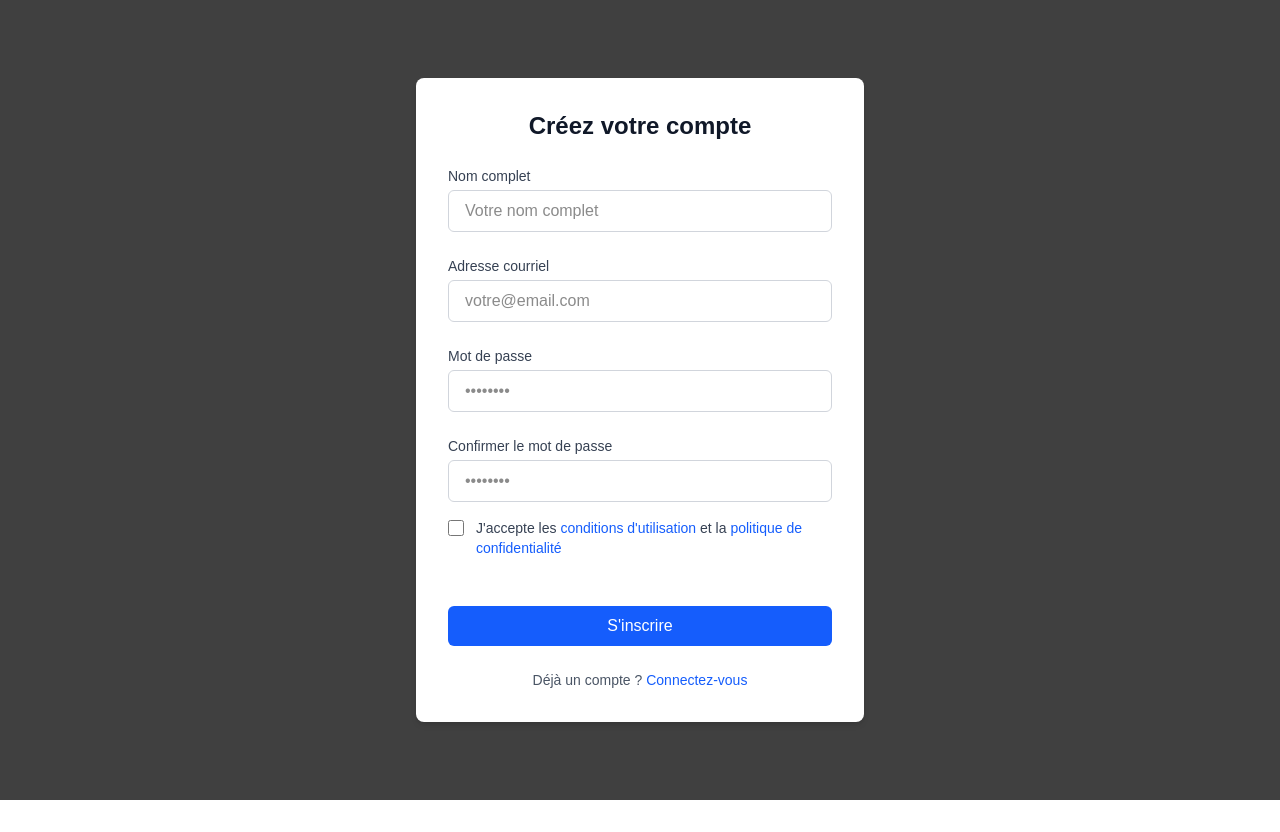
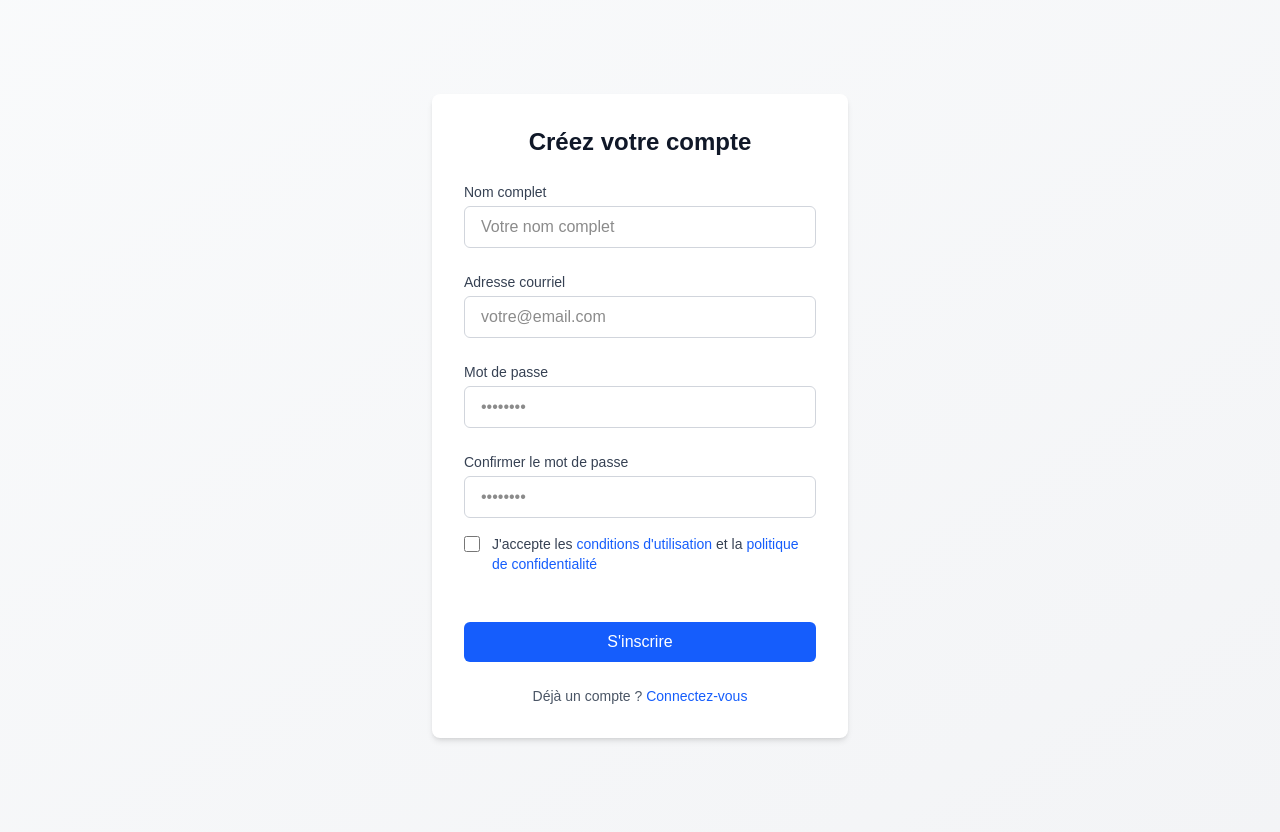
Before and after one commit to BaronFrancois/cyna-vitrine, a Next.js app: page /register in a window 1280 px wide. Before the commit the page ends 800 px from the top, so only its background shows below. Built offline with nearby package versions, Linux system fonts and the light colour scheme.

Commit message:
Correctif login et register

```diff
--- a/src/app/login/page.tsx
+++ b/src/app/login/page.tsx
@@ -3,6 +3,7 @@
 // Importations des dépendances nécessaires
 import React, { useState } from 'react';
 import { useRouter } from 'next/navigation';
+import AppLayoutRegLog from '@/layout/AppLayoutRegLog';
 
 // Interface pour typer les données du formulaire
 interface FormData {
@@ -128,8 +129,9 @@ export default function Login() {
   };
 
   return (
-    // {/* Conteneur principal centré verticalement et horizontalement */}
-    <div className="min-h-screen flex items-center justify-center bg-gray-50 py-12 px-4 sm:px-6 lg:px-8">
+    <AppLayoutRegLog>
+      {/* Conteneur principal centré verticalement et horizontalement */}
+      <div className="min-h-screen flex items-center justify-center py-12 px-4 sm:px-6 lg:px-8">
         {/* Carte du formulaire avec ombre et espacement */}
         <div className="max-w-md w-full space-y-8 bg-white p-8 rounded-lg shadow-md">
           {/* En-tête du formulaire */}
@@ -237,5 +239,6 @@ export default function Login() {
           </div>
         </div>
       </div>
+    </AppLayoutRegLog>
   );
 }
--- a/src/app/register/page.tsx
+++ b/src/app/register/page.tsx
@@ -1,5 +1,7 @@
 "use client";
 
+import AppLayout from "@/layout/AppLayout";
+import AppLayoutRegLog from "@/layout/AppLayoutRegLog";
 import Link from "next/link";
 import { useState, ChangeEvent, FormEvent } from "react";
 
@@ -174,8 +176,9 @@ export default function Register() {
   };
 
   return (
-    // {/* Conteneur principal avec fond gris foncé et centrage vertical/horizontal */}
-    <div className="min-h-screen bg-neutral-700 flex items-center justify-center p-4">
+    <AppLayoutRegLog>
+      {/* Conteneur principal avec fond gris foncé et centrage vertical/horizontal */}
+      <div className="min-h-screen flex items-center justify-center p-4">
         {/* Carte blanche du formulaire avec ombre et espacement */}
         <div className="w-full max-w-md bg-white rounded-lg shadow-md p-8">
           {/* En-tête du formulaire */}
@@ -196,8 +199,7 @@ export default function Register() {
                 name="name"
                 value={formData.name}
                 onChange={handleChange}
-              className={`w-full px-4 py-2 border ${
-                errors.name ? 'border-red-500' : 'border-gray-300'
+                className={`w-full px-4 py-2 border ${errors.name ? 'border-red-500' : 'border-gray-300'
                   } rounded-md focus:ring-2 focus:ring-blue-500 focus:border-transparent`}
                 placeholder="Votre nom complet"
               />
@@ -215,8 +217,7 @@ export default function Register() {
                 name="email"
                 value={formData.email}
                 onChange={handleChange}
-              className={`w-full px-4 py-2 border ${
-                errors.email ? 'border-red-500' : 'border-gray-300'
+                className={`w-full px-4 py-2 border ${errors.email ? 'border-red-500' : 'border-gray-300'
                   } rounded-md focus:ring-2 focus:ring-blue-500 focus:border-transparent`}
                 placeholder="votre@email.com"
               />
@@ -234,8 +235,7 @@ export default function Register() {
                 name="password"
                 value={formData.password}
                 onChange={handleChange}
-              className={`w-full px-4 py-2 border ${
-                errors.password ? 'border-red-500' : 'border-gray-300'
+                className={`w-full px-4 py-2 border ${errors.password ? 'border-red-500' : 'border-gray-300'
                   } rounded-md focus:ring-2 focus:ring-blue-500 focus:border-transparent`}
                 placeholder="••••••••"
               />
@@ -276,8 +276,7 @@ export default function Register() {
                 name="confirmPassword"
                 value={formData.confirmPassword}
                 onChange={handleChange}
-              className={`w-full px-4 py-2 border ${
-                errors.confirmPassword ? 'border-red-500' : 'border-gray-300'
+                className={`w-full px-4 py-2 border ${errors.confirmPassword ? 'border-red-500' : 'border-gray-300'
                   } rounded-md focus:ring-2 focus:ring-blue-500 focus:border-transparent`}
                 placeholder="••••••••"
                 required
@@ -319,8 +318,7 @@ export default function Register() {
             <button
               type="submit"
               disabled={isSubmitting}
-            className={`w-full bg-blue-600 text-white py-2 px-4 rounded-md hover:bg-blue-700 focus:outline-none focus:ring-2 focus:ring-blue-500 focus:ring-offset-2 mt-6 ${
-              isSubmitting ? 'opacity-70 cursor-not-allowed' : ''
+              className={`w-full bg-blue-600 text-white py-2 px-4 rounded-md hover:bg-blue-700 focus:outline-none focus:ring-2 focus:ring-blue-500 focus:ring-offset-2 mt-6 ${isSubmitting ? 'opacity-70 cursor-not-allowed' : ''
                 }`}
             >
               {isSubmitting ? 'Inscription en cours...' : "S'inscrire"}
@@ -338,5 +336,6 @@ export default function Register() {
           </div>
         </div>
       </div>
+    </AppLayoutRegLog>
   );
 }
```
Lines whose indentation alone changed are shown as unchanged.
